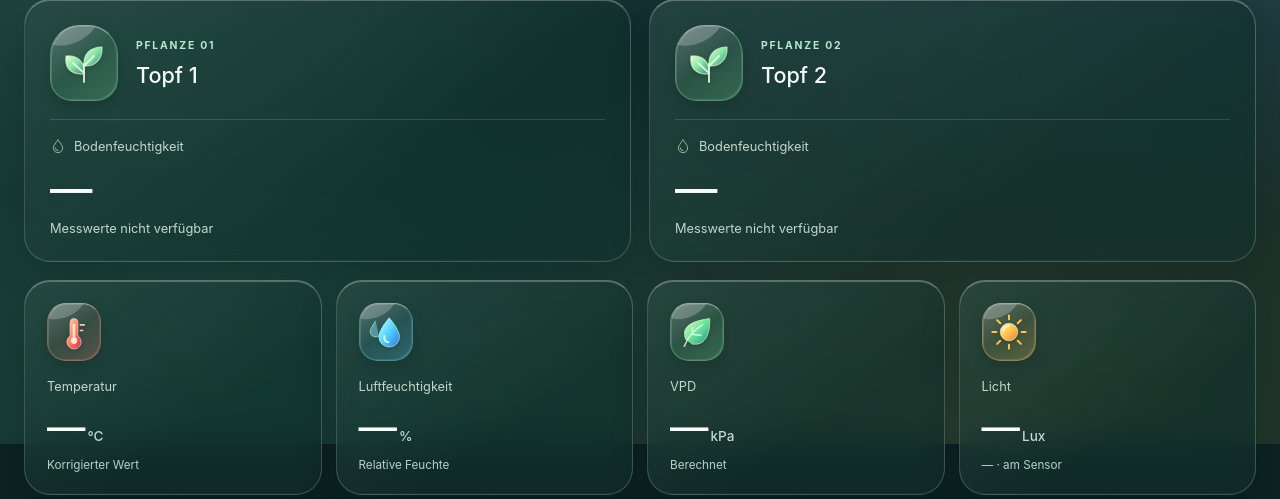
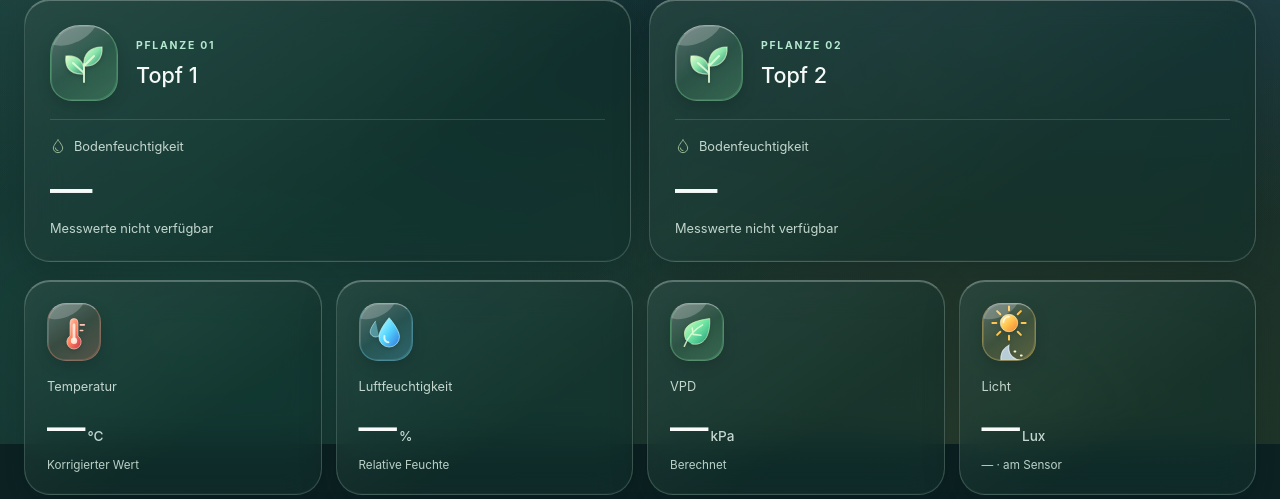
Before and after one commit to Deflection1/plant-monitor, a FastAPI app: page / in a window 1280 px wide. Shown: the part 356-855 px from the top of the page. Run offline with FastAPI, Linux system fonts and the light colour scheme; data that the repository does not hold is empty.

Commit message:
Make all light icons follow live lamp state

```diff
--- a/templates/index.html
+++ b/templates/index.html
@@ -21,7 +21,7 @@
     >
 
 <link rel="stylesheet" href="/static/overview.css?v=4">
-<link rel="stylesheet" href="/static/liquid-glass.css?v=5">
+<link rel="stylesheet" href="/static/liquid-glass.css?v=6">
 <meta name="theme-color" content="#102c2b">
 </head>
 
@@ -79,7 +79,7 @@
 <article class="overview-stat metric-temperature"><span class="glass-icon glass-icon--temperature" aria-hidden="true"><svg viewBox="0 0 48 48" class="glass-glyph" focusable="false"><defs><linearGradient id="glass-temperature-5" x1="0" y1="0" x2="1" y2="1"><stop stop-color="#ffdbc5"/><stop offset=".48" stop-color="#ff805e"/><stop offset="1" stop-color="#ce3450"/></linearGradient></defs><path d="M19 29V12a5 5 0 0 1 10 0v17a9 9 0 1 1-10 0Z" fill="url(#glass-temperature-5)" stroke="#ffdbc5" stroke-opacity=".65" stroke-width="1.2"/><path d="M24 15v20" stroke="#fff7ed" stroke-opacity=".8" stroke-width="3.5" stroke-linecap="round"/><circle cx="24" cy="35" r="4" fill="#fff1df" fill-opacity=".9"/><path d="M32 15h5m-5 7h3" stroke="#ffc6b8" stroke-width="2" stroke-linecap="round"/></svg></span><div><span class="reading-label">Temperatur</span><strong><span id="ovTemperature">—</span><small> °C</small></strong><p>Korrigierter Wert</p></div></article>
 <article class="overview-stat metric-humidity"><span class="glass-icon glass-icon--humidity" aria-hidden="true"><svg viewBox="0 0 48 48" class="glass-glyph" focusable="false"><defs><linearGradient id="glass-humidity-6" x1="0" y1="0" x2="1" y2="1"><stop stop-color="#c7ffff"/><stop offset=".48" stop-color="#54d5ff"/><stop offset="1" stop-color="#3176db"/></linearGradient></defs><path d="M28 6S15 21 15 30a13 13 0 0 0 26 0C41 21 28 6 28 6Z" fill="url(#glass-humidity-6)" stroke="#c7ffff" stroke-opacity=".65" stroke-width="1.2"/><path d="M11 10S4 19 4 24a7 7 0 0 0 11 5" fill="#89e9ff" fill-opacity=".45" stroke="#c6f7ff" stroke-opacity=".6" stroke-width="1.2"/><path d="M22 29c-1 5 2 8 5 8" fill="none" stroke="#e5ffff" stroke-opacity=".85" stroke-width="2.5" stroke-linecap="round"/></svg></span><div><span class="reading-label">Luftfeuchtigkeit</span><strong><span id="ovHumidity">—</span><small> %</small></strong><p>Relative Feuchte</p></div></article>
 <article class="overview-stat metric-vpd"><span class="glass-icon glass-icon--vpd" aria-hidden="true"><svg viewBox="0 0 48 48" class="glass-glyph" focusable="false"><defs><linearGradient id="glass-vpd-7" x1="0" y1="0" x2="1" y2="1"><stop stop-color="#e4ffc0"/><stop offset=".48" stop-color="#6ee5a2"/><stop offset="1" stop-color="#21977a"/></linearGradient></defs><path d="M10 34C1 13 27 9 40 7c1 14-3 36-23 32" fill="url(#glass-vpd-7)" stroke="#e4ffc0" stroke-opacity=".65" stroke-width="1.2"/><path d="M8 42c5-13 12-21 23-27M19 27l-1-8m1 8 10 1" fill="none" stroke="#ebffdb" stroke-opacity=".8" stroke-width="2" stroke-linecap="round"/></svg></span><div><span class="reading-label">VPD</span><strong><span id="ovVpd">—</span><small> kPa</small></strong><p>Berechnet</p></div></article>
-<article class="overview-stat metric-light"><span class="glass-icon glass-icon--light" aria-hidden="true"><svg viewBox="0 0 48 48" class="glass-glyph" focusable="false"><defs><linearGradient id="glass-light-8" x1="0" y1="0" x2="1" y2="1"><stop stop-color="#fff4bf"/><stop offset=".48" stop-color="#ffc64f"/><stop offset="1" stop-color="#f18134"/></linearGradient></defs><g stroke="#ffc64f" stroke-width="2.5" stroke-linecap="round"><path d="M24 3v5m0 32v5M3 24h5m32 0h5M9 9l4 4m22 22 4 4M9 39l4-4m22-22 4-4"/></g><circle cx="24" cy="24" r="11" fill="url(#glass-light-8)" stroke="#fff4bf" stroke-opacity=".65" stroke-width="1.2"/><path d="M17 23a7 7 0 0 1 7-7" fill="none" stroke="#fff9df" stroke-width="2" stroke-linecap="round"/></svg></span><div><span class="reading-label">Licht</span><strong><span id="ovLux">—</span><small> Lux</small></strong><p><span id="ovLight">—</span> · am Sensor</p></div></article>
+<article class="overview-stat metric-light"><span class="glass-icon glass-icon--light js-light-state-icon" data-state="off" aria-hidden="true"><svg class="glass-glyph light-state-sun" viewBox="0 0 48 48" focusable="false"><defs><linearGradient id="glass-light-overview" x1="0" y1="0" x2="1" y2="1"><stop stop-color="#fff4bf"/><stop offset=".48" stop-color="#ffc64f"/><stop offset="1" stop-color="#f18134"/></linearGradient></defs><g stroke="#ffc64f" stroke-width="2.5" stroke-linecap="round"><path d="M24 3v5m0 32v5M3 24h5m32 0h5M9 9l4 4m22 22 4 4M9 39l4-4m22-22 4-4"/></g><circle cx="24" cy="24" r="11" fill="url(#glass-light-overview)" stroke="#fff4bf" stroke-opacity=".65" stroke-width="1.2"/><path d="M17 23a7 7 0 0 1 7-7" fill="none" stroke="#fff9df" stroke-width="2" stroke-linecap="round"/></svg><svg class="glass-glyph light-state-moon" viewBox="0 0 48 48" fill="none" focusable="false"><path d="M34 37c-13 2-22-7-20-20 1-6 5-10 10-13-2 12 7 21 19 18-1 7-4 12-9 15Z" fill="#d7ecff" fill-opacity=".8" stroke="#eff8ff" stroke-opacity=".75" stroke-width="1.3"/><path d="M31 12h1m7 5h1m-6 8h1" stroke="#fff7c7" stroke-width="2.5" stroke-linecap="round"/></svg></span><div><span class="reading-label">Licht</span><strong><span id="ovLux">—</span><small> Lux</small></strong><p><span id="ovLight">—</span> · am Sensor</p></div></article>
 </section><div id="overviewCameraSlot"></div><div id="overviewHistorySlot"></div></main>
 <div id="controlsView" hidden>
 
@@ -191,7 +191,7 @@
 
             <div class="sensor-header">
 
-                <span class="glass-icon glass-icon--light" aria-hidden="true"><svg viewBox="0 0 48 48" class="glass-glyph" focusable="false"><defs><linearGradient id="glass-light-4" x1="0" y1="0" x2="1" y2="1"><stop stop-color="#fff4bf"/><stop offset=".48" stop-color="#ffc64f"/><stop offset="1" stop-color="#f18134"/></linearGradient></defs><g stroke="#ffc64f" stroke-width="2.5" stroke-linecap="round"><path d="M24 3v5m0 32v5M3 24h5m32 0h5M9 9l4 4m22 22 4 4M9 39l4-4m22-22 4-4"/></g><circle cx="24" cy="24" r="11" fill="url(#glass-light-4)" stroke="#fff4bf" stroke-opacity=".65" stroke-width="1.2"/><path d="M17 23a7 7 0 0 1 7-7" fill="none" stroke="#fff9df" stroke-width="2" stroke-linecap="round"/></svg></span>
+                <span class="glass-icon glass-icon--light js-light-state-icon" data-state="off" aria-hidden="true"><svg class="glass-glyph light-state-sun" viewBox="0 0 48 48" focusable="false"><defs><linearGradient id="glass-light-sensor" x1="0" y1="0" x2="1" y2="1"><stop stop-color="#fff4bf"/><stop offset=".48" stop-color="#ffc64f"/><stop offset="1" stop-color="#f18134"/></linearGradient></defs><g stroke="#ffc64f" stroke-width="2.5" stroke-linecap="round"><path d="M24 3v5m0 32v5M3 24h5m32 0h5M9 9l4 4m22 22 4 4M9 39l4-4m22-22 4-4"/></g><circle cx="24" cy="24" r="11" fill="url(#glass-light-sensor)" stroke="#fff4bf" stroke-opacity=".65" stroke-width="1.2"/><path d="M17 23a7 7 0 0 1 7-7" fill="none" stroke="#fff9df" stroke-width="2" stroke-linecap="round"/></svg><svg class="glass-glyph light-state-moon" viewBox="0 0 48 48" fill="none" focusable="false"><path d="M34 37c-13 2-22-7-20-20 1-6 5-10 10-13-2 12 7 21 19 18-1 7-4 12-9 15Z" fill="#d7ecff" fill-opacity=".8" stroke="#eff8ff" stroke-opacity=".75" stroke-width="1.3"/><path d="M31 12h1m7 5h1m-6 8h1" stroke="#fff7c7" stroke-width="2.5" stroke-linecap="round"/></svg></span>
 
                 <span>
                     Licht
@@ -836,7 +836,7 @@
 
                 <span
                     id="lightIcon"
-                    class="glass-icon glass-icon--light light-state-icon light-heading-icon"
+                    class="glass-icon glass-icon--light light-state-icon light-heading-icon js-light-state-icon"
                     data-state="off"
                     aria-hidden="true"
                 >
@@ -1154,7 +1154,7 @@
 ></script>
 
 <script
-    src="/static/app.js?v=14"
+    src="/static/app.js?v=15"
 ></script>
 
 <script src="/static/overview.js?v=6"></script>
```
